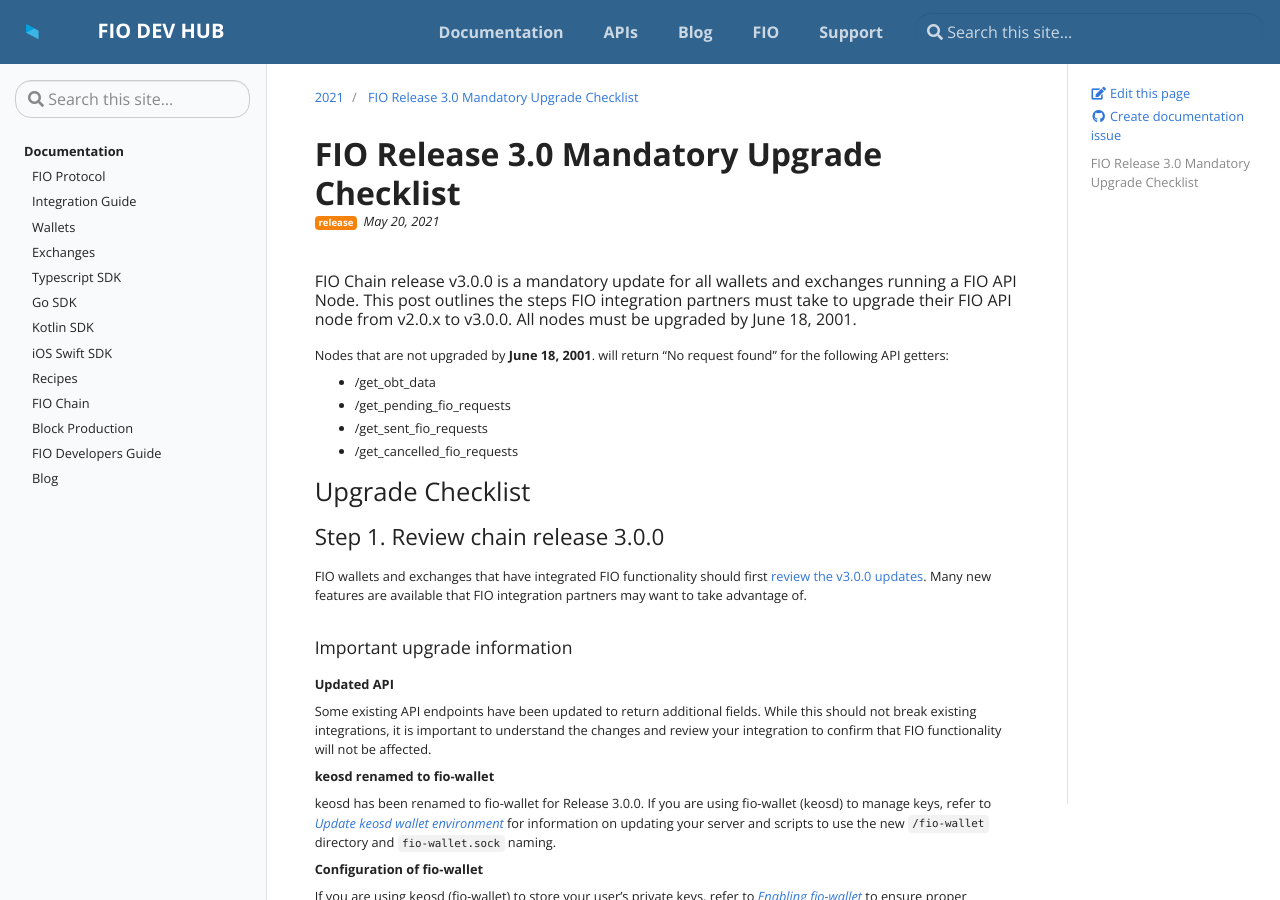
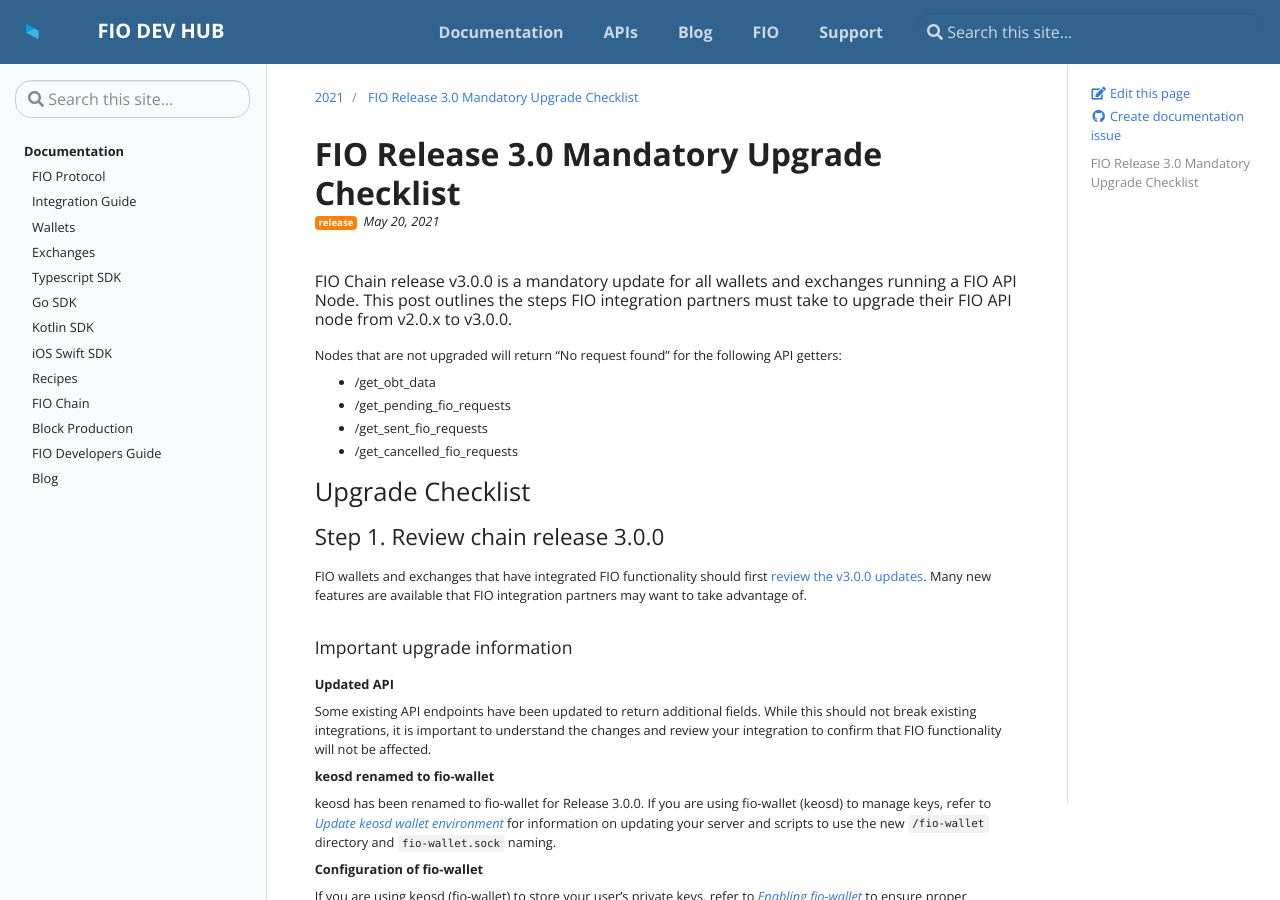
Before and after one commit to fioprotocol/fio-devhub, a Jekyll site: the page built from _posts/2021-05-20-partner-upgrade.md, in a window 1280 px wide and 900 px high. Built offline with Jekyll 4.4.1, drawn with Linux system fonts in a browser that asks for light colours; our own code applies the rules of GitHub Pages for plain Markdown files.

Commit message:
rem date

```diff
--- a/_posts/2021-05-20-partner-upgrade.md
+++ b/_posts/2021-05-20-partner-upgrade.md
@@ -7,11 +7,11 @@ badges:
    tag: release
 ---
 
-###### FIO Chain release v3.0.0 is a mandatory update for all wallets and exchanges running a FIO API Node. This post outlines the steps FIO integration partners must take to upgrade their FIO API node from v2.0.x to v3.0.0. All nodes must be upgraded by June 18, 2001.
+###### FIO Chain release v3.0.0 is a mandatory update for all wallets and exchanges running a FIO API Node. This post outlines the steps FIO integration partners must take to upgrade their FIO API node from v2.0.x to v3.0.0.
 
 <!--more-->
 
-Nodes that are not upgraded by **June 18, 2001**. will return "No request found" for the following API getters:
+Nodes that are not upgraded will return "No request found" for the following API getters:
 
 * /get_obt_data
 * /get_pending_fio_requests
@@ -40,7 +40,7 @@ If you are using keosd (fio-wallet) to store your user's private keys, refer to
 
 ### Step 2. Upgrade your API node
 
-If you are a wallet or exchange running your own FIO API node you will need to follow the *[FIO Node Upgrade process]({{site.baseurl}}/docs/chain/node-build)* to install FIO chain version 3.0.0.
+If you are a wallet or exchange running your own FIO API node you will need to follow the **[FIO Node Upgrade process]({{site.baseurl}}/docs/chain/node-build)** to install FIO chain version 3.0.0.
 
 ### Step 3. Additional validation for version 3.0.0
 
```
